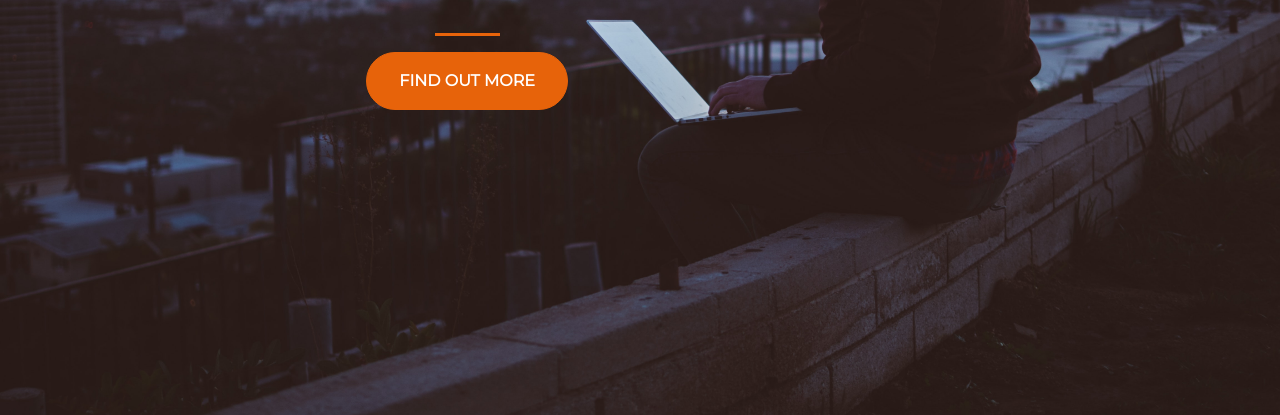
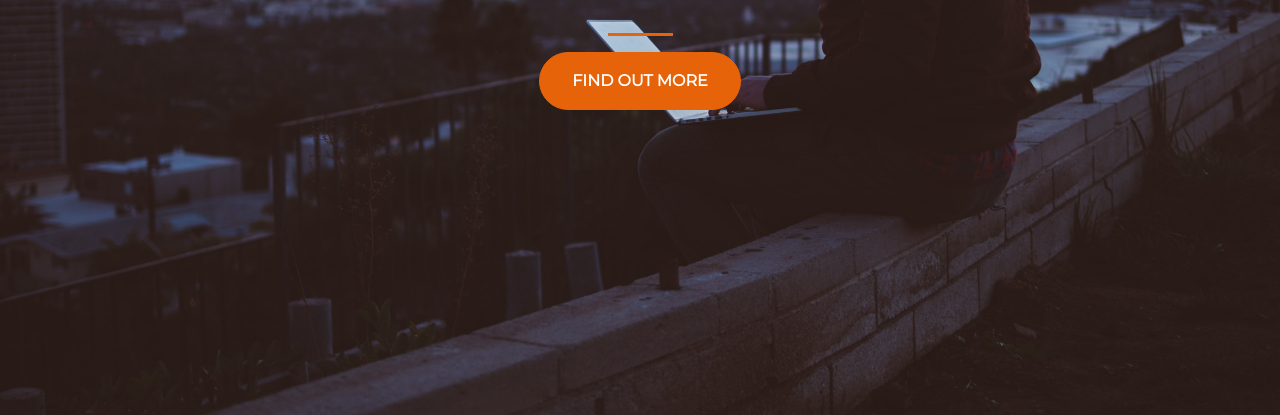
Before and after one commit to zamudio/fake-landing-page, a plain HTML site: page index.html in a window 1280 px wide. Shown: the part 385-800 px from the top of the page. Drawn offline with nearby package versions, Linux system fonts and the light colour scheme.

Commit message:
index.html updated

```diff
--- a/index.html
+++ b/index.html
@@ -16,7 +16,7 @@
 </head>
 
 <body>
-  <div class="container d-flex align-items-center h-100">
+  <div class="container d-flex align-items-center h-100" style="width: 50%;">
     <div class="row">
       <header class="text-center col-12">
         <h1 class="text-uppercase"><strong>A whole new way</strong></h1>
```
Also changed, not shown: 1 other file.
